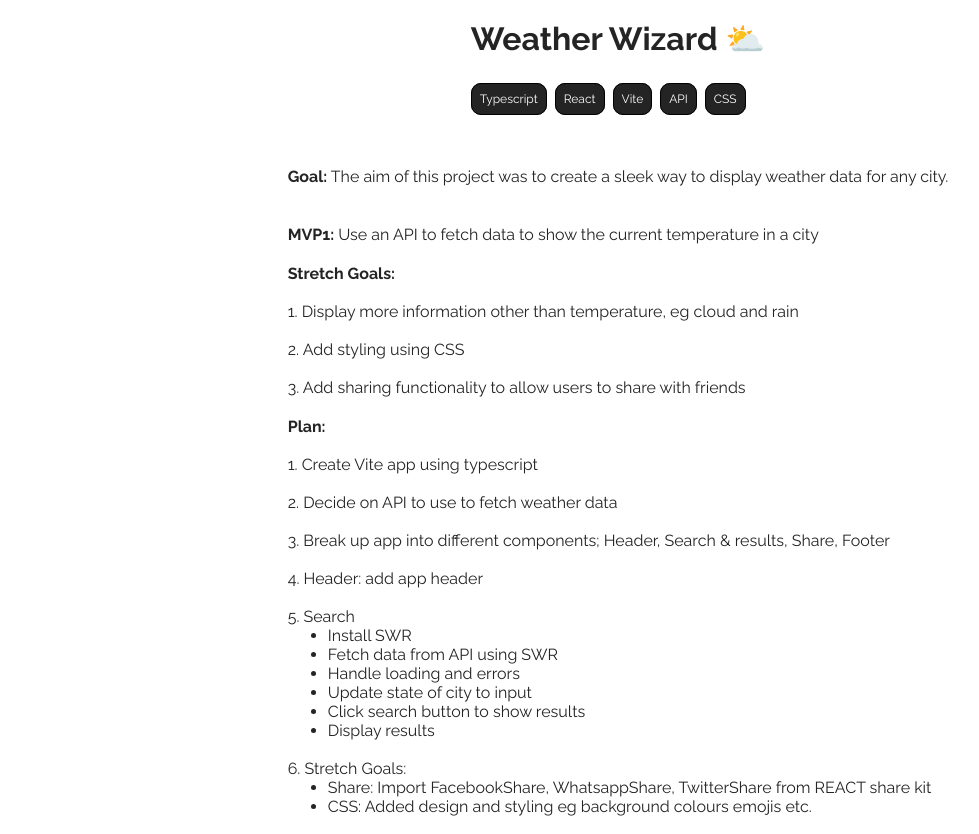
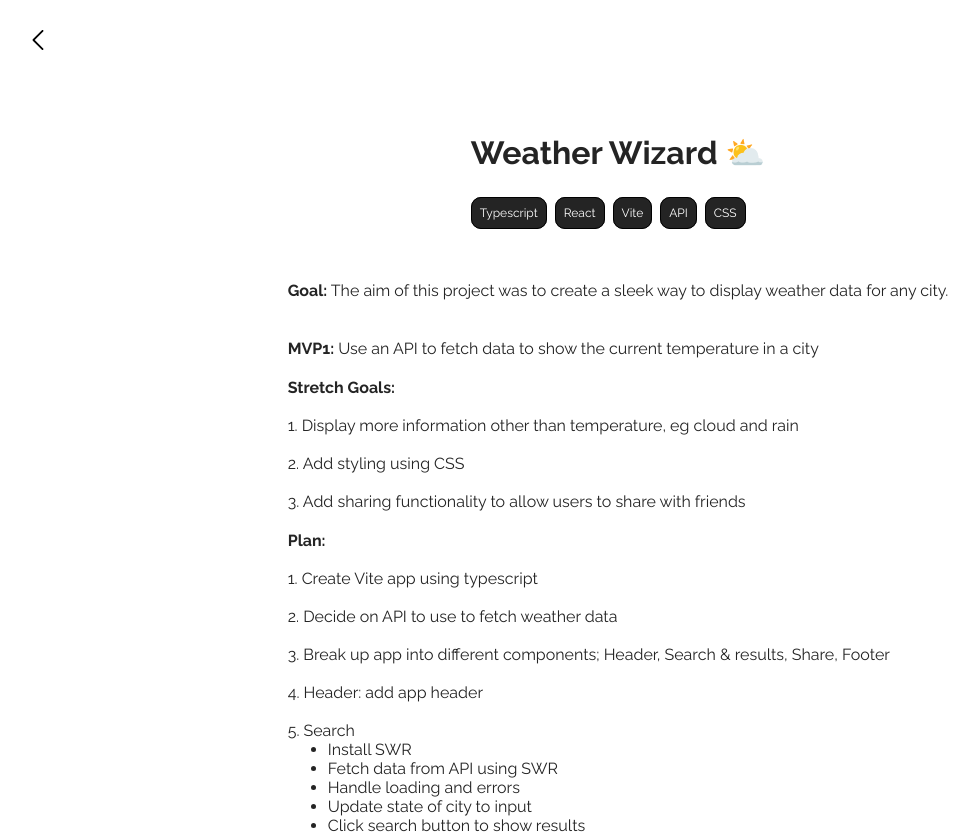
Before and after one commit to eminaction/portfolio, a Next.js app: page /weather-page in a window 1280 px wide. Shown: the top 834 px of the page, without its empty margins (22-1001 px from the left). Built offline with nearby package versions, Linux system fonts and the light colour scheme.

Commit message:
added back to homepage button on weather app page

```diff
--- a/src/src/WeatherPage/WeatherPage.css
+++ b/src/src/WeatherPage/WeatherPage.css
@@ -6,6 +6,17 @@
   align-items: center;
   margin-bottom: 70px;
   color: #242424;
+}
+.home-link {
+  width: 30;
+  margin-left: 50px;
+  margin-top: 30px;
+}
+.home-link p {
+  text-decoration: none;
+}
+.weather-page h1 {
+  margin-top: 60px;
 }
 .tech {
   margin-top: 30px;
--- a/src/src/WeatherPage/WeatherPage.jsx
+++ b/src/src/WeatherPage/WeatherPage.jsx
@@ -1,8 +1,14 @@
 import "./WeatherPage.css";
+import Link from "next/link";
 
 export default function WeatherPage() {
   return (
     <>
+      <div className="home-link">
+        <Link href="/">
+          <img src="./left-arrow.svg" width="20px" />
+        </Link>
+      </div>
       <div className="weather-page">
         <div className="header">
           <h1>Weather Wizard ⛅️</h1>
```
Also changed, not shown: public/25694.png (added), public/left-arrow.svg (added).
